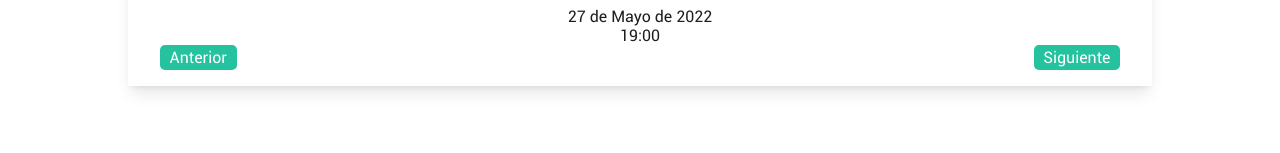
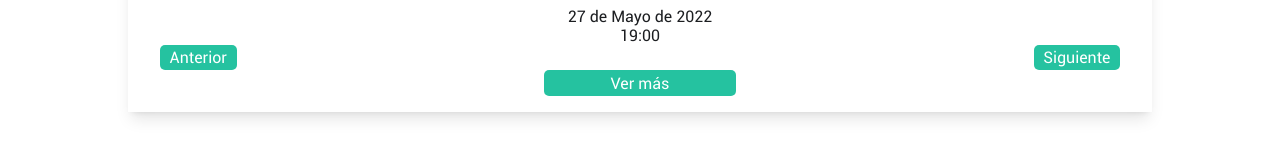
Before and after one commit to felipendelicia/MODO-fixture-frontend, a React (Create React App) app: page / in a window 1280 px wide. Shown: the part 162-315 px from the top of the page. Built offline with nearby package versions, Linux system fonts and the light colour scheme.

Commit message:
feat: added see more button in carrousel.tsx

```diff
--- a/src/components/Carrousel/Carrousel.css
+++ b/src/components/Carrousel/Carrousel.css
@@ -69,6 +69,20 @@
     white-space: nowrap;
 }
 
+.carrousel-see-more-button{
+    display: block;
+    width: 18%;
+    margin: 0 auto;
+    text-align: center;
+    background-color: #25c2a0;
+    padding: 0.2em 0.6em;
+    border-radius: 5px;
+    font-family: Roboto-regular;
+    color: #fff;
+    cursor: pointer;
+    transition: all 400ms ease-in-out;
+}
+
 @media (max-width: 1200px){
     .carrousel-date-time p{
         font-size: 1.8em;
@@ -76,6 +90,10 @@
     .carrousel-shield-and-name p{
         font-size: 2.5em;
         margin: 0 1em;
+    }
+    .carrousel-see-more-button{
+        font-size: 1.8em;
+        padding: 0.4em 1.2em;
     }
     .carrousel-controls div{
         padding: 0.4em 1.2em;
--- a/src/components/Carrousel/Carrousel.tsx
+++ b/src/components/Carrousel/Carrousel.tsx
@@ -103,6 +103,9 @@ const Carrousel = () => {
         <div onClick={previousMatch}>Anterior</div>
         <div onClick={nextMatch}>Siguiente</div>
       </div>
+      <div className="carrousel-see-more-button">
+        Ver más
+      </div>
     </div>
 
     </>
--- a/src/components/Modal/Modal.tsx
+++ b/src/components/Modal/Modal.tsx
@@ -10,7 +10,7 @@ const Modal = () => {
 
           </div>
           <div className='modal-close-button'>
-            cerrar
+            Cerrar
           </div>
         </div>
     </div>
```
